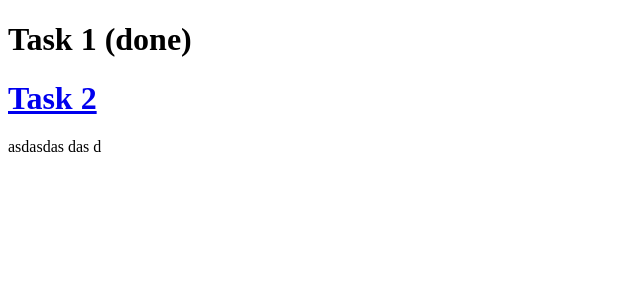
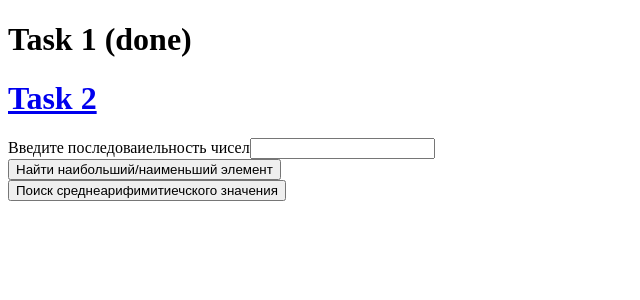
Before and after one commit to rpolevach/algos, a React (Create React App) app: page /task2 in a window 1280 px wide. Shown: the top 300 px of the page, without its empty margins (0-640 px from the left). Built offline with nearby package versions, Linux system fonts and the light colour scheme.

Commit message:
task 2 done

```diff
--- a/src/Task2/Task2.jsx
+++ b/src/Task2/Task2.jsx
@@ -1,10 +1,79 @@
 import React, { Component } from "react";
 
+import { extractArray, makeNumberArray } from "./logic/extractArray";
+import { findMax, findMin } from "./logic/findMaxMin";
+import { findAverage } from "./logic/findAverage";
+
 class Task2 extends Component {
+  state = {
+    text: "",
+    array: [],
+    numberArray: [],
+    max: "",
+    min: "",
+    average: ""
+  };
+
+  onChange = e => {
+    this.setState({
+      text: e.target.value,
+      array: extractArray(this.state.text)
+    });
+  };
+
+  findMaxMin = () => {
+    this.setState({
+      numberArray: makeNumberArray(this.state.array),
+      max: findMax(this.state.numberArray),
+      min: findMin(this.state.numberArray)
+    });
+  };
+
+  findAverage = () => {
+    this.setState({
+      numberArray: makeNumberArray(this.state.array),
+      average: findAverage(this.state.numberArray)
+    });
+  };
+
   render() {
+    const answer1 = this.state.max != "" && (
+      <div>
+        <div>
+          <span>Максимальный элемент: {this.state.max}</span>
+        </div>
+        <div>
+          <span>Минимальный элемент: {this.state.min}</span>
+        </div>
+      </div>
+    );
+
+    const answer2 = this.state.average != "" && (
+      <div>
+        <div>
+          <span>Среднеарифимитиечского: {this.state.average}</span>
+        </div>
+      </div>
+    );
+
     return (
       <div>
-        <div>asdasdas das d</div>
+        <div>
+          <span>Введите последоваиельность чисел</span>
+          <input onChange={this.onChange} />
+        </div>
+        <div>
+          <button onClick={this.findMaxMin}>
+            Найти наибольший/наименьший элемент
+          </button>
+        </div>
+        <div>
+          <button onClick={this.findAverage}>
+            Поиск среднеарифимитиечского значения
+          </button>
+        </div>
+        <div>{answer1}</div>
+        <div>{answer2}</div>
       </div>
     );
   }
--- /dev/null
+++ b/src/Task2/logic/extractArray.js
@@ -0,0 +1,15 @@
+export const extractArray = text => {
+  let letters = text.match(/\d{1,}/g);
+
+  return letters;
+};
+
+export const makeNumberArray = array => {
+  let numberArray = [];
+
+  for (let i = 0; i < array.length; i++) {
+    numberArray.push(Number.parseInt(array[i]));
+  }
+
+  return numberArray;
+};
--- /dev/null
+++ b/src/Task2/logic/findAverage.js
@@ -0,0 +1,9 @@
+export const findAverage = array => {
+  let sum = 0;
+
+  array.forEach(el => {
+    sum = sum + el;
+  });
+
+  return sum / array.length;
+};
--- /dev/null
+++ b/src/Task2/logic/findMaxMin.js
@@ -0,0 +1,23 @@
+export const findMax = array => {
+  let max = array[0];
+  console.log(max);
+
+  for (let i = 0; i < array.length; i++) {
+    console.log(typeof array[i]);
+    if (array[i] > max) {
+      max = array[i];
+    }
+  }
+
+  return max;
+};
+
+export const findMin = array => {
+  let min = array[0];
+
+  array.forEach(el => {
+    if (el < min) min = el;
+  });
+
+  return min;
+};
```
